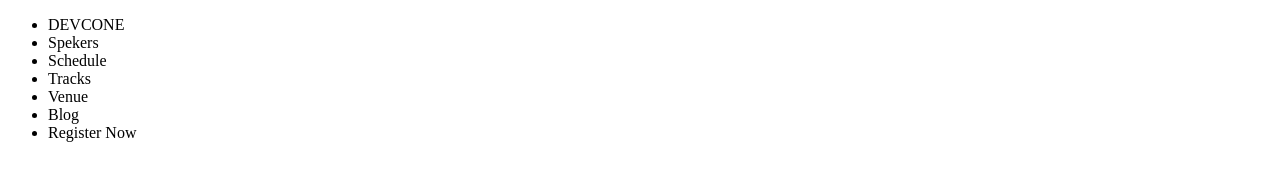
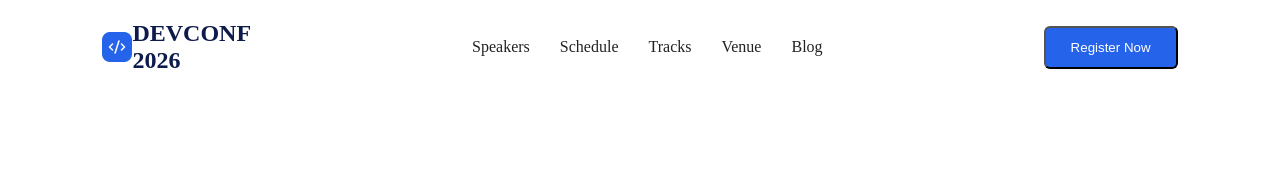
Before and after one commit to Tareq031/assignment-1, a plain HTML site: page index.html in a window 1280 px wide. Drawn offline with Linux system fonts and the light colour scheme.

Commit message:
navbar added

```diff
--- a/index.html
+++ b/index.html
@@ -3,25 +3,36 @@
 <head>
     <meta charset="UTF-8">
     <meta name="viewport" content="width=device-width, initial-scale=1.0">
-    <title>Assignment 1</title>
+    <title>DevConf 2026</title>
+
+    <link rel="stylesheet" href="style.css">
+
 
 </head>
 <body>
+
+<!-- Navbar -->
+
 <header>
+    <div class="logo">
+        <img src="./assets/logo-mini.png" alt="">
+        <h2>DEVCONF <br><span>2026</span></h2>
+    </div>
+
     <nav>
         <ul>
-                 <li>DEVCONE</li>
-                <li>Spekers</li>
+            <li>Speakers</li>
             <li>Schedule</li>
             <li>Tracks</li>
             <li>Venue</li>
             <li>Blog</li>
-                <li>Register Now</li>
+        </ul>
+    </nav>
 
-            </ul>
+    <button class="btn">Register Now</button>
+</header>
 
-        </nav>
-    </header>
+
 
 </body>
 </html>
--- a/style.css
+++ b/style.css
@@ -0,0 +1,60 @@
+*{
+    margin:0;
+    padding:0;
+    /* box-sizing:border-box;
+    font-family:'Poppins',sans-serif; */
+}
+
+body{
+    background:#fff;
+    color:#222;
+}
+
+/* Navbar */
+
+header{
+    display:flex;
+    justify-content:space-between;
+    align-items:center;
+    padding:20px 8%;
+    background:#fff;
+
+    top:0;
+
+}
+.logo{
+    display:flex;
+    align-items:center;
+}
+
+.logo h2{
+    color:#0d1b4c;
+    font-size:24px;
+}
+
+.logo span{
+    color:#0d1b4c;
+}
+
+nav ul{
+    list-style:none;
+    display:flex;
+}
+
+nav ul li{
+    margin:0 15px;
+}
+
+
+
+.btn{
+    text-decoration:none;
+    background:#2563eb;
+    color:#fff;
+    padding:12px 25px;
+    border-radius:6px;
+}
+
+.btn:hover{
+    background:#1d4ed8;
+}
```
Also changed, not shown: assets/andrej.png (added), assets/banner.jpg (added), assets/demis.png (added), assets/footer-logo.png (added), assets/gary.png (added), assets/logo-mini.png (added), assets/logo.png (added), assets/mustafa.png (added). Lines whose indentation alone changed are shown as unchanged.
